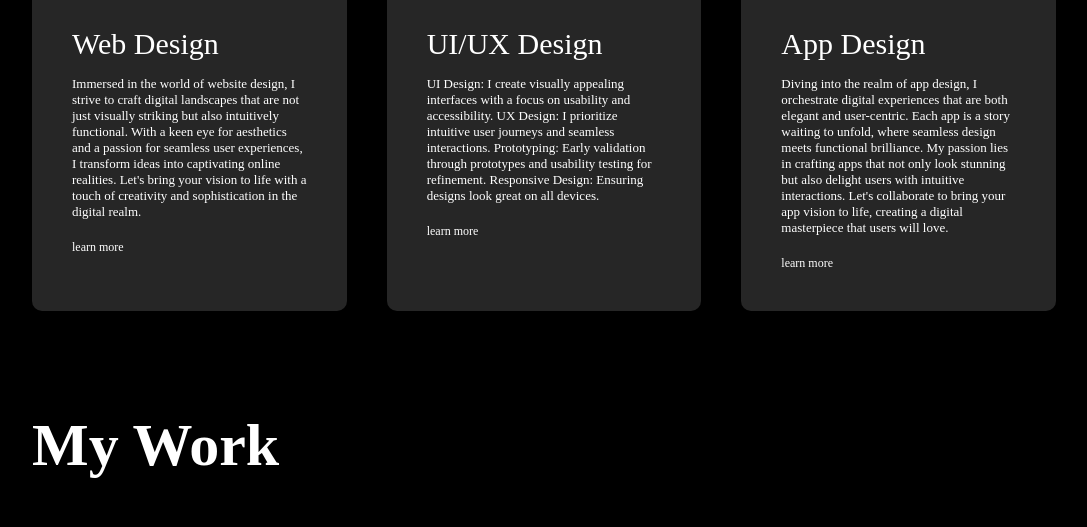
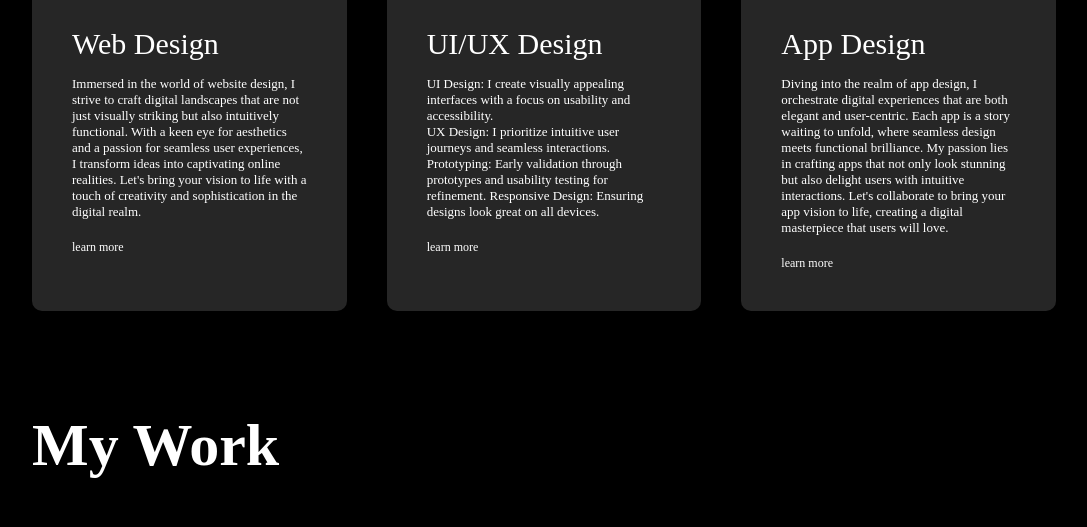
Before and after one commit to Abhishe3110/Portfolio, a plain HTML site: page index.html in a window 1280 px wide. Shown: the part 1669-2196 px from the top of the page, without its empty margins (96-1183 px from the left). Drawn offline with Linux system fonts and the light colour scheme.

Commit message:
Added some more details in the Portfolio

```diff
--- a/index.html
+++ b/index.html
@@ -87,7 +87,7 @@
         <div>
           <i class="fa-regular fa-crop"></i>
           <h2>UI/UX Design</h2>
-          <p>UI Design: I create visually appealing interfaces with a focus on usability and accessibility.
+          <p>UI Design: I create visually appealing interfaces with a focus on usability and accessibility. <br>
             UX Design: I prioritize intuitive user journeys and seamless interactions. Prototyping: Early validation through prototypes and usability testing for refinement.
             Responsive Design: Ensuring designs look great on all devices.</p>
           <a href="#">learn more</a>
```
